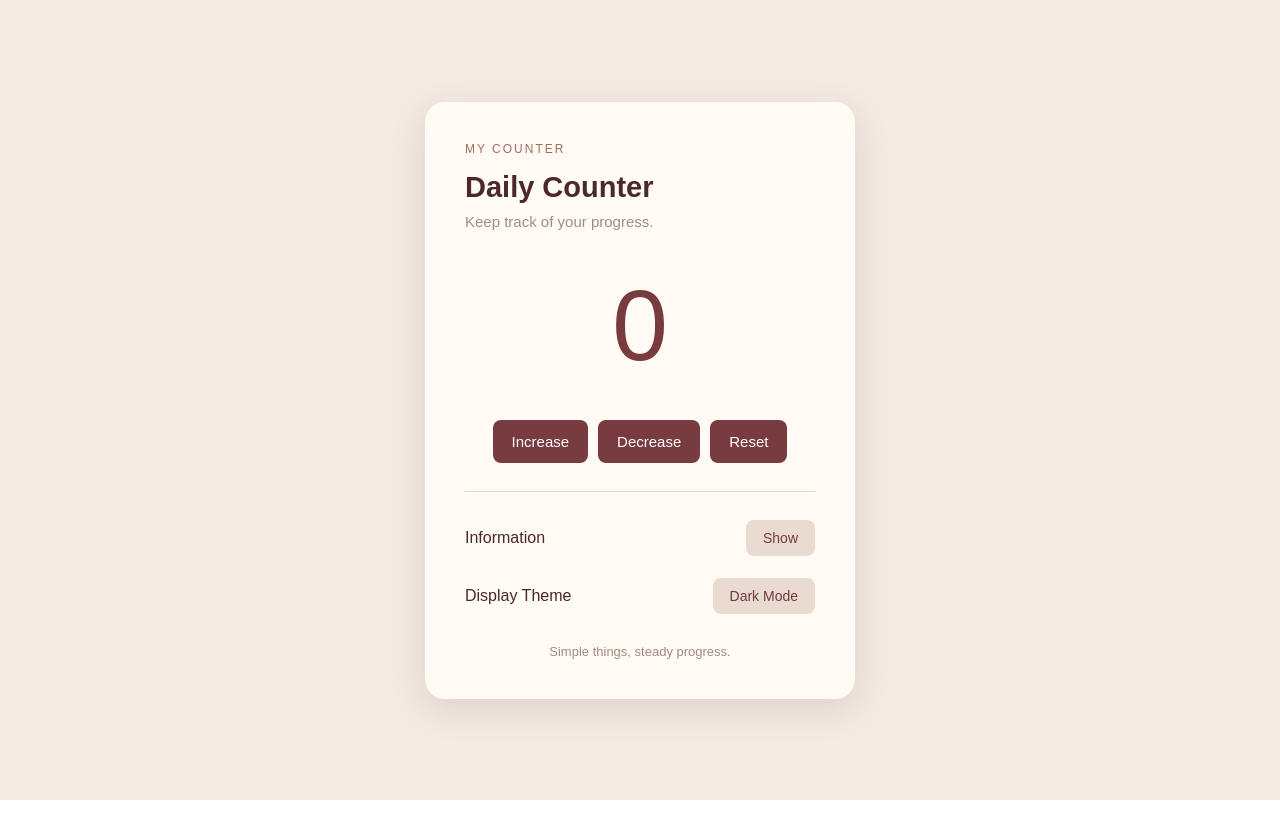
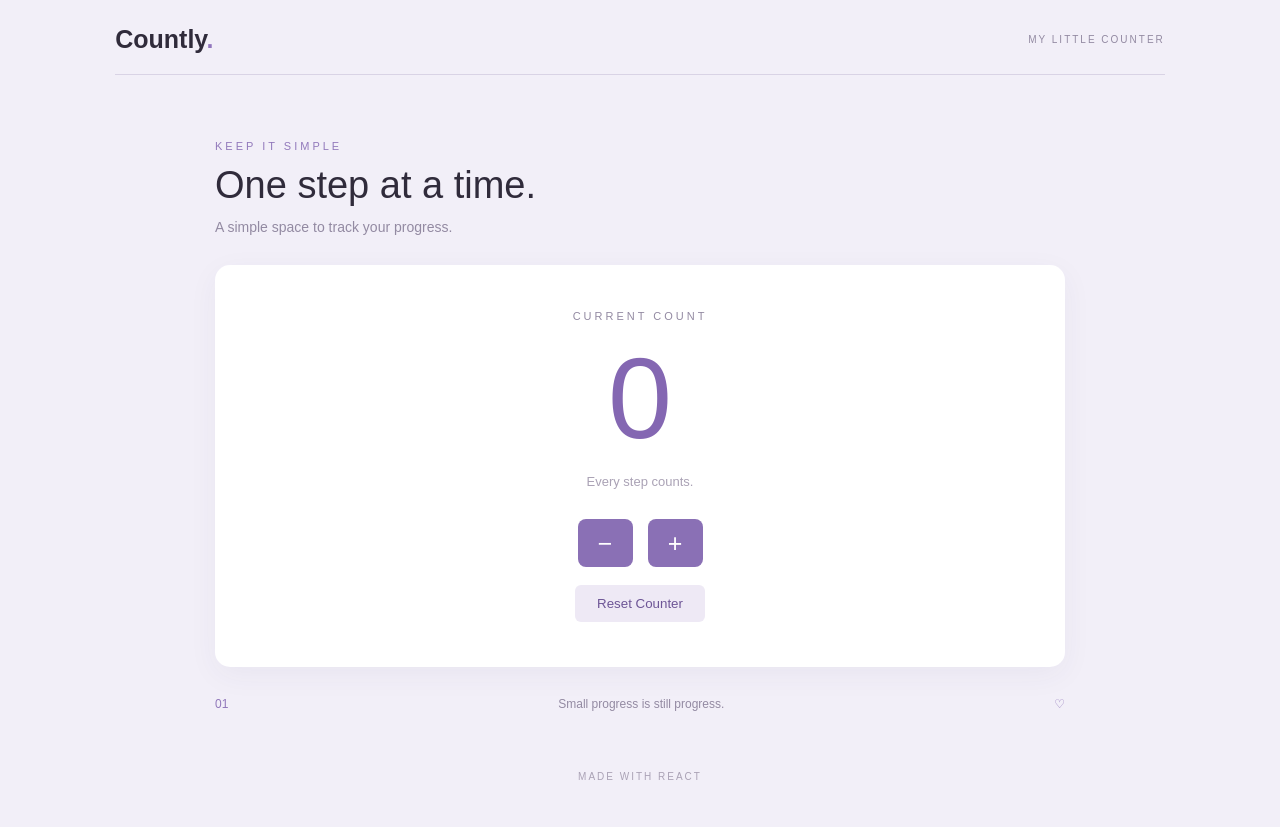
Before and after one commit to hamayalzaheer7-cpu/counter_hamayal, a React (Vite) app: page / in a window 1280 px wide. Before the commit the page ends 800 px from the top, so only its background shows below. Built offline with nearby package versions, Linux system fonts and the light colour scheme.

Commit message:
new commit

```diff
--- a/src/App.css
+++ b/src/App.css
@@ -1,174 +1,179 @@
-
 * {
   margin: 0;
   padding: 0;
   box-sizing: border-box;
 }
 
+body {
+  font-family: Arial, sans-serif;
+}
+
 .app {
   min-height: 100vh;
-  width: 100%;
-  display: flex;
-  justify-content: center;
-  align-items: center;
-  padding: 30px 15px;
-  font-family: Arial, sans-serif;
-  transition: 0.3s;
+  background: #f2eff8;
+  color: #302b3b;
+  padding: 25px 9%;
 }
 
-/* Light and dark themes */
-.light {
-  background: #f3eae2;
-  color: #4a2928;
+/* Navbar */
+nav {
+  display: flex;
+  justify-content: space-between;
+  align-items: center;
+  padding-bottom: 20px;
+  border-bottom: 1px solid #d9d3e5;
 }
 
-.dark {
-  background: #211718;
-  color: #f8eee8;
+nav h2 {
+  font-size: 25px;
 }
 
-/* Main counter box */
-.counter {
-  width: 430px;
-  max-width: 100%;
-  padding: 40px;
-  border-radius: 20px;
-  background: #fffaf4;
-  box-shadow: 0 10px 35px #512d3220;
-  margin: auto;
+nav h2 span {
+  color: #9176bd;
 }
 
-.dark .counter {
-  background: #392a2b;
+nav p {
+  font-size: 10px;
+  letter-spacing: 2px;
+  color: #938aa2;
 }
 
-/* Heading */
-.tag {
-  color: #a16d62;
-  font-size: 12px;
-  letter-spacing: 2px;
-  margin-bottom: 15px;
+/* Main content */
+main {
+  max-width: 850px;
+  margin: 65px auto 40px;
 }
 
-.counter h2 {
-  font-size: 29px;
+.intro {
+  margin-bottom: 30px;
+}
+
+.small-heading {
+  color: #9279bb;
+  font-size: 11px;
+  letter-spacing: 3px;
+}
+
+.intro h1 {
+  font-size: 38px;
+  font-weight: 500;
+  margin: 12px 0;
 }
 
 .subtitle {
-  color: #a18c82;
-  font-size: 15px;
-  margin-top: 9px;
+  color: #938aa2;
+  font-size: 14px;
 }
 
-/* Counter number */
-.number {
+/* Counter */
+.counter-area {
+  background: #ffffff;
+  padding: 45px 25px;
   text-align: center;
-  font-size: 100px;
-  font-weight: 500;
-  color: #783b40;
-  margin: 35px 0;
-  line-height: 1.2;
+  border-radius: 15px;
+  box-shadow: 0 8px 30px #43345c0d;
 }
 
-.dark .number {
-  color: #d6a0a0;
+.count-label {
+  font-size: 11px;
+  letter-spacing: 3px;
+  color: #938aa2;
+}
+
+.counter-area h2 {
+  font-size: 115px;
+  font-weight: 400;
+  color: #8467b2;
+  margin: 10px 0;
+}
+
+.count-message {
+  color: #aaa2b5;
+  font-size: 13px;
 }
 
 /* Counter buttons */
 .buttons {
   display: flex;
   justify-content: center;
-  gap: 10px;
-  flex-wrap: wrap;
+  gap: 15px;
+  margin-top: 30px;
 }
 
-button {
+.buttons button {
+  width: 55px;
+  height: 48px;
   border: none;
-  background: #783b40;
+  border-radius: 8px;
+  background: #8a70b5;
   color: white;
-  padding: 13px 19px;
-  font-size: 15px;
-  border-radius: 8px;
+  font-size: 25px;
   cursor: pointer;
-  transition: 0.2s;
 }
 
-button:hover {
-  background: #54282e;
+.buttons button:hover {
+  background: #6d5596;
 }
 
-/* Divider */
-.line {
-  border-top: 1px solid #e9d9d1;
-  margin: 28px 0;
+.reset-btn {
+  margin-top: 18px;
+  padding: 11px 22px;
+  background: #eee9f5;
+  color: #6d5596;
+  border: none;
+  border-radius: 6px;
+  cursor: pointer;
 }
 
-/* Settings */
-.setting {
+.reset-btn:hover {
+  background: #e2d9ef;
+}
+
+/* Bottom note */
+.bottom-text {
   display: flex;
   justify-content: space-between;
   align-items: center;
-  gap: 10px;
-  margin-top: 22px;
-  font-size: 16px;
+  margin-top: 30px;
+  color: #938aa2;
+  font-size: 12px;
 }
 
-.small-btn {
-  padding: 10px 17px;
-  font-size: 14px;
-  background: #eadbd2;
-  color: #713b40;
+.bottom-text span {
+  color: #9279bb;
 }
 
-.small-btn:hover {
-  background: #dcc5ba;
+footer {
+  text-align: center;
+  color: #aaa2b5;
+  font-size: 10px;
+  letter-spacing: 2px;
+  padding: 20px;
 }
 
-.dark .small-btn {
-  background: #67474a;
-  color: white;
-}
-
-/* Information */
-.info {
-  background: #f0e3da;
-  color: #654047;
-  padding: 14px;
-  border-radius: 8px;
-  font-size: 14px;
-  margin-top: 12px;
-  line-height: 1.5;
-}
-
-.dark .info {
-  background: #514044;
-  color: white;
-}
-
-/* Footer */
-.footer {
-  text-align: center;
-  font-size: 13px;
-  color: #a18c82;
-  margin-top: 30px;
-}
-
-/* Mobile responsive */
-@media (max-width: 480px) {
-  .counter {
-    width: 100%;
-    padding: 28px;
+/* Mobile */
+@media (max-width: 600px) {
+  .app {
+    padding: 20px;
   }
 
-  .counter h2 {
-    font-size: 24px;
+  main {
+    margin-top: 45px;
   }
 
-  .number {
-    font-size: 80px;
+  .intro h1 {
+    font-size: 30px;
   }
 
-  .buttons button {
-    padding: 11px 14px;
+  .counter-area {
+    padding: 35px 15px;
+  }
+
+  .counter-area h2 {
+    font-size: 90px;
+  }
+
+  nav p {
+    font-size: 8px;
   }
 }
--- a/src/App.jsx
+++ b/src/App.jsx
@@ -3,70 +3,71 @@ import { getSavedData, saveData } from "./storage";
 import "./App.css";
 
 function App() {
-  // Get previously saved counter and theme
-  const savedData = getSavedData();
+  const [count, setCount] = useState(() => getSavedData());
 
-  // Store counter and settings
-  const [count, setCount] = useState(savedData.count);
-  const [darkMode, setDarkMode] = useState(savedData.darkMode);
-  const [showInfo, setShowInfo] = useState(false);
+  // Count change hone par localStorage mein save hoga
+  useEffect(() => {
+    saveData(count);
+  }, [count]);
 
-  // Save data whenever counter or theme changes
-  useEffect(() => {
-    saveData({ count, darkMode });
-  }, [count, darkMode]);
+  // Counter increase
+  function increase() {
+    setCount(count + 1);
+  }
+
+  // Counter decrease, zero se neeche nahi jayega
+  function decrease() {
+    if (count > 0) {
+      setCount(count - 1);
+    }
+  }
+
+  // Counter reset
+  function reset() {
+    setCount(0);
+  }
 
   return (
-    <div className={darkMode ? "app dark" : "app light"}>
-      <div className="counter">
-        <p className="tag">MY COUNTER</p>
+    <div className="app">
+      <nav>
+        <h2>
+          Countly<span>.</span>
+        </h2>
+        <p>MY LITTLE COUNTER</p>
+      </nav>
 
-        <h2>Daily Counter</h2>
-        <p className="subtitle">Keep track of your progress.</p>
-
-        {/* Display counter value */}
-        <div className="number">{count}</div>
-
-        {/* Counter buttons */}
-        <div className="buttons">
-          <button onClick={() => setCount(count + 1)}>Increase</button>
-
-          <button onClick={() => setCount(Math.max(0, count - 1))}>
-            Decrease
-          </button>
-
-          <button onClick={() => setCount(0)}>Reset</button>
+      <main>
+        <div className="intro">
+          <p className="small-heading">KEEP IT SIMPLE</p>
+          <h1>One step at a time.</h1>
+          <p className="subtitle">A simple space to track your progress.</p>
         </div>
 
-        <div className="line"></div>
+        <section className="counter-area">
+          <div className="count-label">CURRENT COUNT</div>
 
-        {/* Show or hide information */}
-        <div className="setting">
-          <span>Information</span>
+          <h2>{count}</h2>
 
-          <button className="small-btn" onClick={() => setShowInfo(!showInfo)}>
-            {showInfo ? "Hide" : "Show"}
+          <p className="count-message">Every step counts.</p>
+
+          <div className="buttons">
+            <button onClick={decrease}>−</button>
+            <button onClick={increase}>+</button>
+          </div>
+
+          <button className="reset-btn" onClick={reset}>
+            Reset Counter
           </button>
+        </section>
+
+        <div className="bottom-text">
+          <span>01</span>
+          <p>Small progress is still progress.</p>
+          <span>♡</span>
         </div>
+      </main>
 
-        {showInfo && (
-          <p className="info">
-            Your counter value is saved automatically. You can continue from
-            where you left.
-          </p>
-        )}
-
-        {/* Change display theme */}
-        <div className="setting">
-          <span>Display Theme</span>
-
-          <button className="small-btn" onClick={() => setDarkMode(!darkMode)}>
-            {darkMode ? "Light Mode" : "Dark Mode"}
-          </button>
-        </div>
-
-        <p className="footer">Simple things, steady progress.</p>
-      </div>
+      <footer>MADE WITH REACT</footer>
     </div>
   );
 }
--- a/src/storage.js
+++ b/src/storage.js
@@ -1,19 +1,13 @@
-// Counter ki saved value get karna
 export function getSavedData() {
-  const data = localStorage.getItem("counterData");
+  const data = localStorage.getItem("myCounter");
 
-  if (data) {
+  if (data !== null) {
     return JSON.parse(data);
   }
 
-  // Agar pehli dafa website open ho
-  return {
-    count: 0,
-    darkMode: false,
-  };
+  return 0;
 }
 
-// Counter aur theme save karna
-export function saveData(data) {
-  localStorage.setItem("counterData", JSON.stringify(data));
+export function saveData(count) {
+  localStorage.setItem("myCounter", JSON.stringify(count));
 }
```
